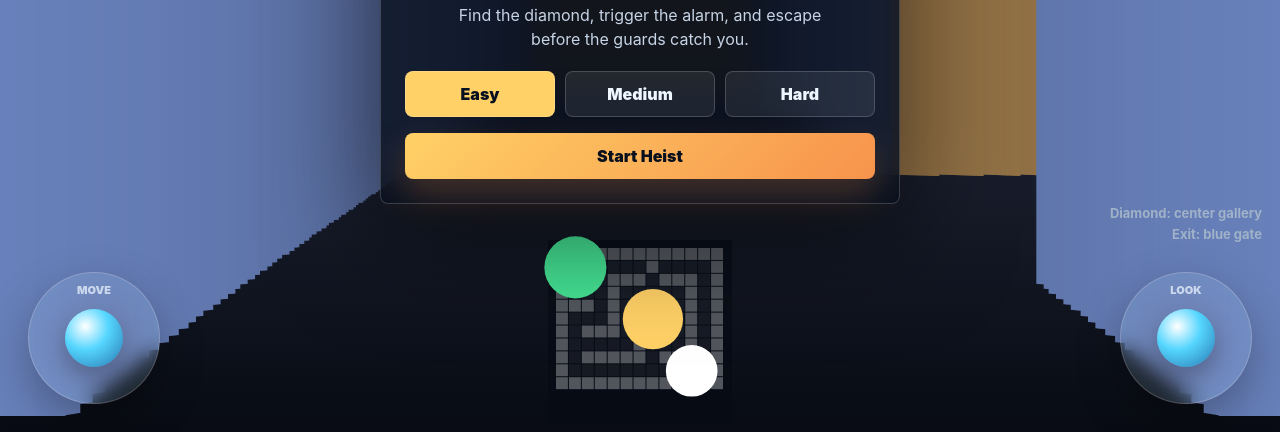
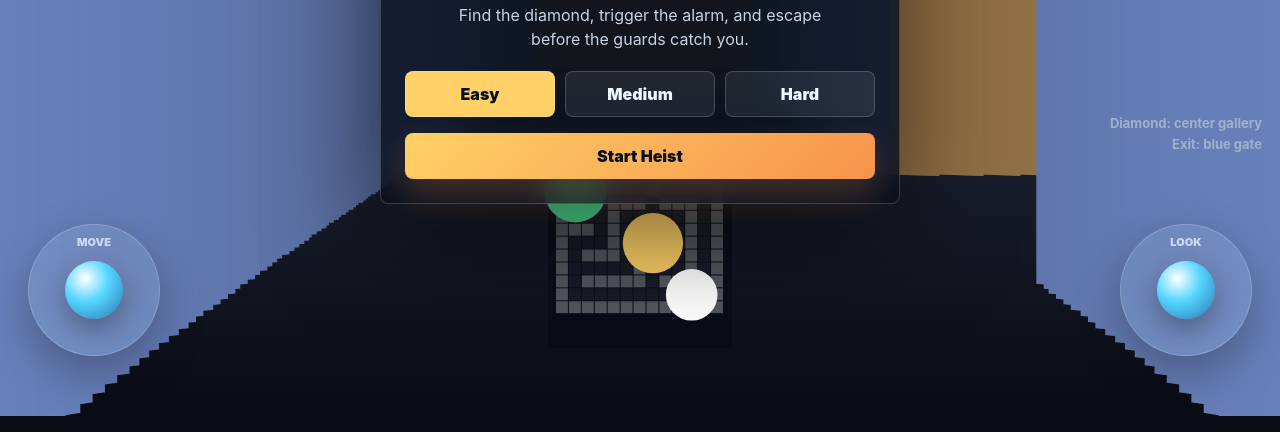
Before and after one commit to katherine6741/museum-treasures, a website: page index.html in a window 1280 px wide. Shown: the part 368-800 px from the top of the page. Drawn offline with Linux system fonts and the light colour scheme; animation ran at ten frames a second.

Commit message:
fix: raise ipad controls

```diff
--- a/game.js
+++ b/game.js
@@ -504,10 +504,12 @@
 
   function renderMinimap(time) {
     const size = Math.min(canvas.width * 0.2, 168);
-    const pad = 16 * (window.devicePixelRatio || 1);
+    const pixelRatio = window.devicePixelRatio || 1;
+    const pad = 16 * pixelRatio;
+    const bottomLift = 76 * pixelRatio;
     const cell = size / Math.max(game.width, game.height);
     const x0 = (canvas.width - size) / 2;
-    const y0 = canvas.height - size - pad;
+    const y0 = canvas.height - size - pad - bottomLift;
 
     ctx.fillStyle = "rgba(5, 10, 20, 0.62)";
     ctx.fillRect(x0 - 8, y0 - 8, size + 16, size + 16);
--- a/style.css
+++ b/style.css
@@ -192,7 +192,7 @@ button {
 .joystick {
   position: absolute;
   z-index: 5;
-  bottom: max(28px, env(safe-area-inset-bottom));
+  bottom: max(76px, calc(env(safe-area-inset-bottom) + 76px));
   width: 132px;
   height: 132px;
   border: 1px solid rgba(255, 255, 255, 0.2);
@@ -236,7 +236,7 @@ button {
   position: absolute;
   z-index: 4;
   right: max(18px, env(safe-area-inset-right));
-  bottom: max(190px, calc(env(safe-area-inset-bottom) + 190px));
+  bottom: max(280px, calc(env(safe-area-inset-bottom) + 280px));
   display: flex;
   flex-direction: column;
   gap: 5px;
@@ -296,7 +296,7 @@ button {
   }
 
   #actionHints {
-    bottom: max(150px, calc(env(safe-area-inset-bottom) + 150px));
+    bottom: max(240px, calc(env(safe-area-inset-bottom) + 240px));
   }
 
   .panel {
```
